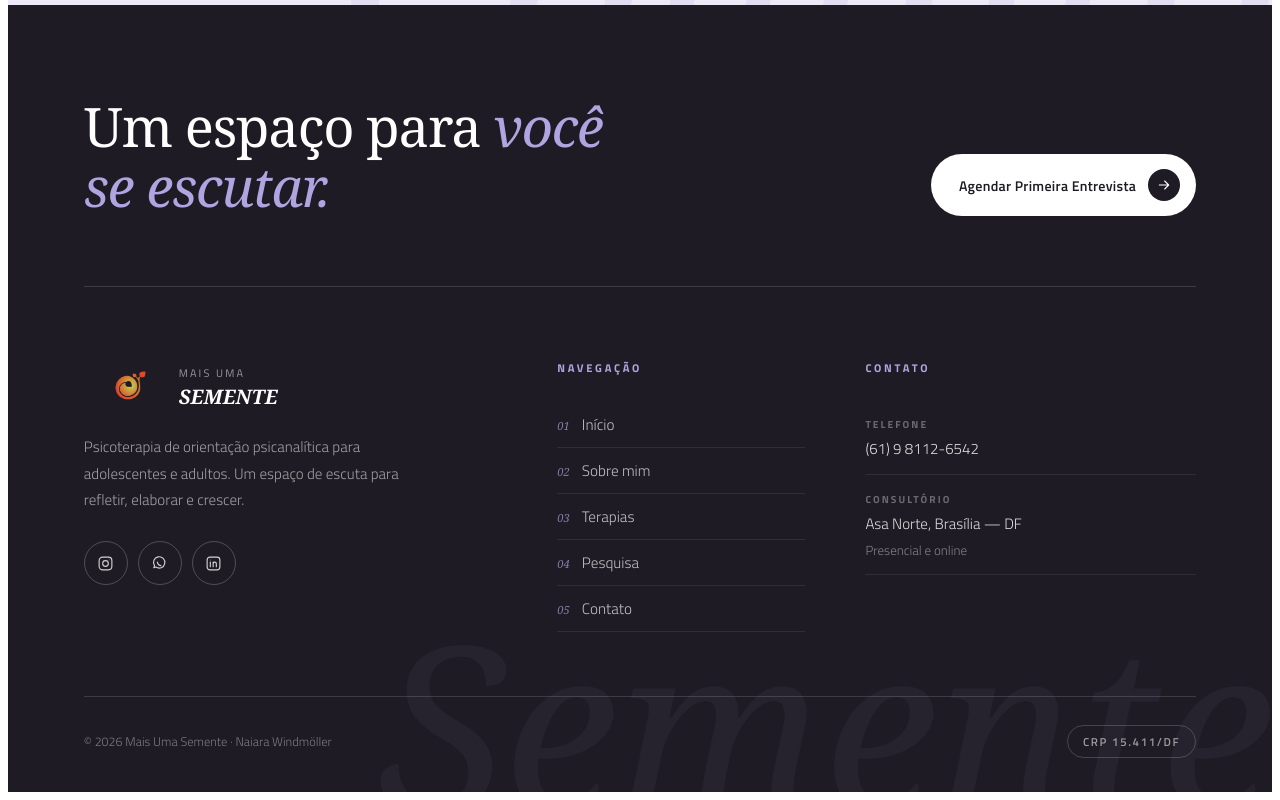
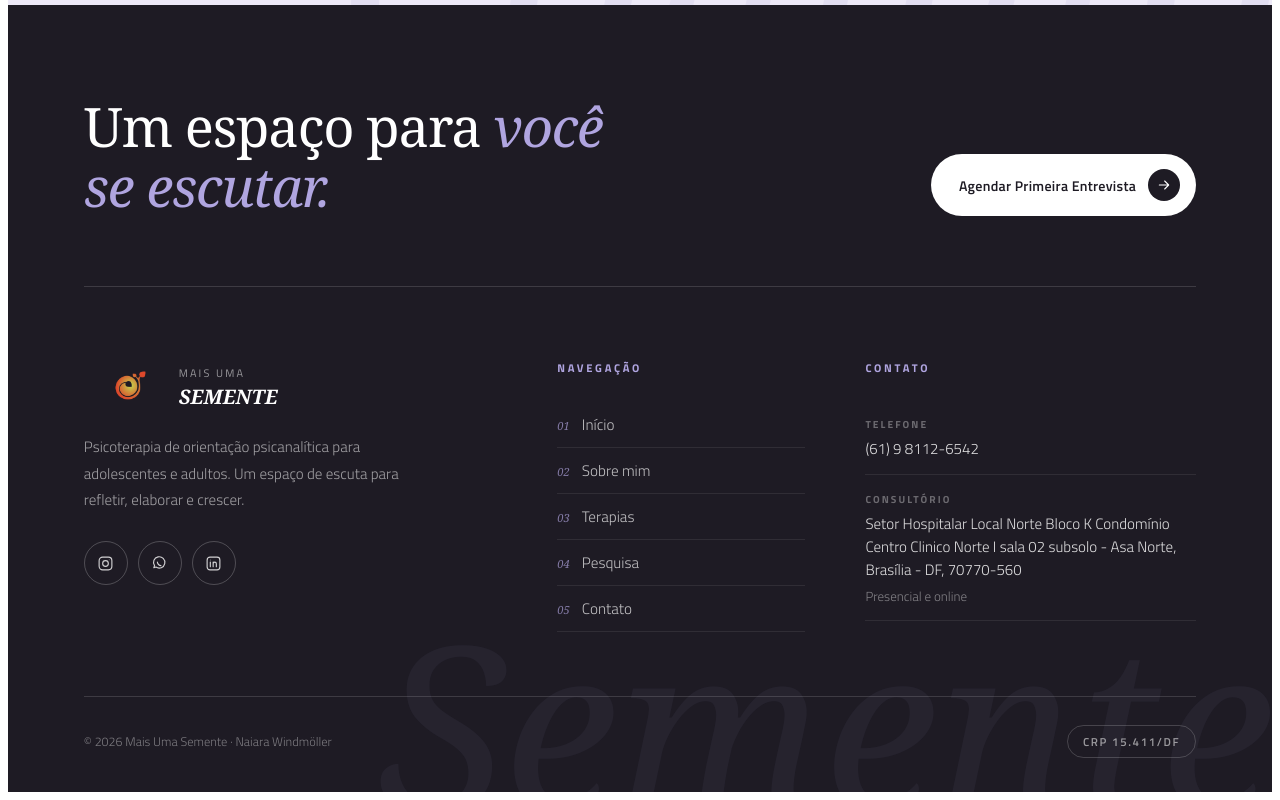
Before and after one commit to Kauasx09-Henrique/Web-mais-uma-semente, a React (Vite) app: page /pesquisa in a window 1280 px wide. Shown: the part 5334-6134 px from the top of the page. Built offline with nearby package versions, Linux system fonts and the light colour scheme; a web font is replaced by a local one.

Commit message:
new endereço - footer

```diff
--- a/src/components/footer.tsx
+++ b/src/components/footer.tsx
@@ -120,8 +120,9 @@ export function Footer() {
                                 <span className="contact-value">(61) 9 8112-6542</span>
                             </a>
                             <div className="footer-contact-item is-static">
+
                                 <span className="contact-label">Consultório</span>
-                                <span className="contact-value">Asa Norte, Brasília — DF</span>
+                                <span className="contact-value">Setor Hospitalar Local Norte Bloco K Condomínio Centro Clinico Norte I sala 02 subsolo - Asa Norte, Brasília - DF, 70770-560</span>
                                 <span className="contact-extra">Presencial e online</span>
                             </div>
                         </div>
```
